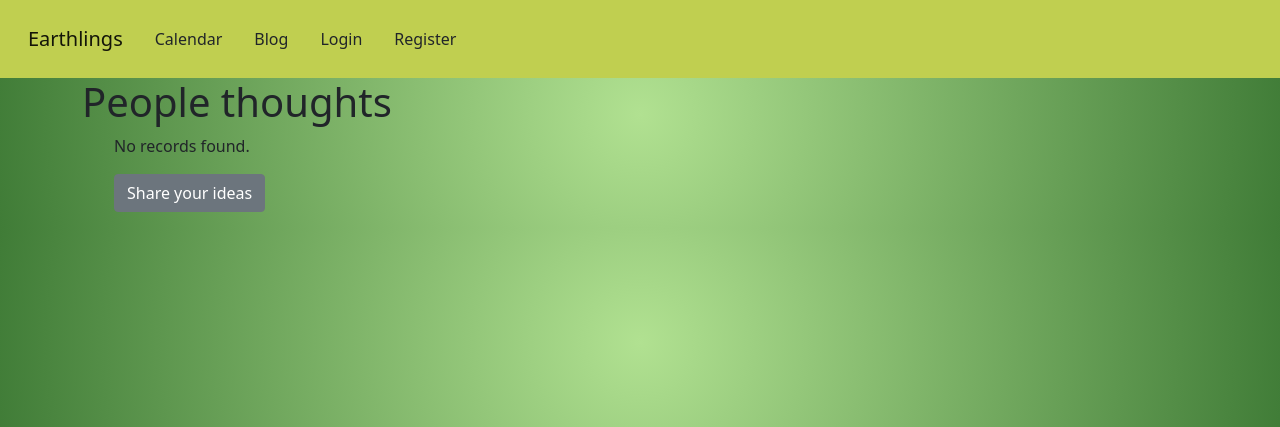
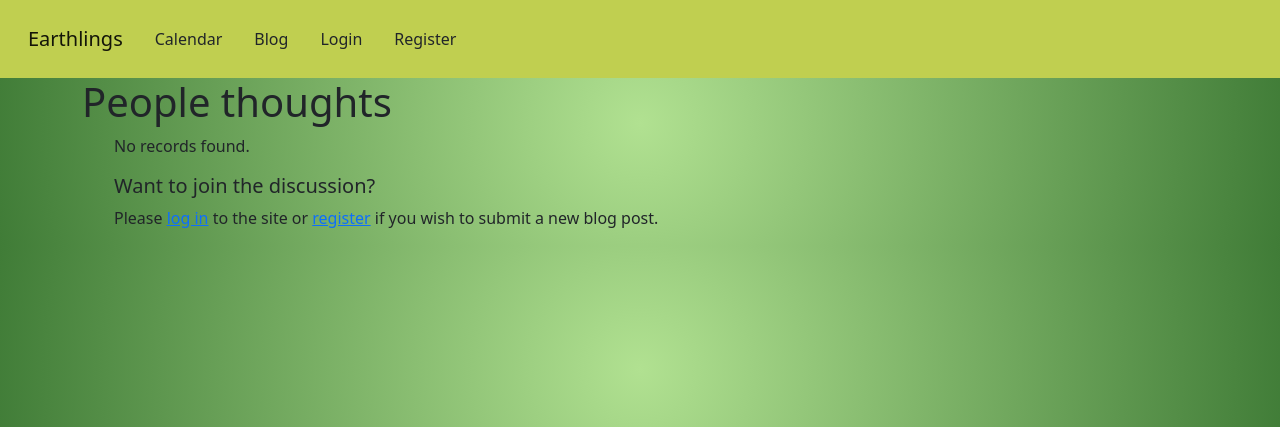
Before and after one commit to JoyZadan/Earthlings, a Flask app: page /blog in a window 1280 px wide. Shown: the top 427 px of the page. Run offline with Flask 2, Linux system fonts and the light colour scheme; data that the repository does not hold is empty; some libraries are stand-ins or nearby versions.

Commit message:
Fixes add blog bugs from both front and back end

```diff
--- a/app.py
+++ b/app.py
@@ -224,18 +224,25 @@ def blog():
 
 @app.route('/add_blog', methods=['GET', 'POST'])
 def add_blog():
-    blog_categories = mongo.db.categories.find()
-    if request.method == 'POST':
-        if "user" in session:
-            submit = {
-                'categories': request.form.getlist('categories_list'),
-                'title': request.form.get('title'),
-                'blog_text': request.form.get('blog_text'),
-                'created_by': session['user']
-            }
-            mongo.db.blog.insert_one(submit)
-            flash("Record {} created".format(submit['title']))
-            return render_template('blog.html')
+    # Check if user is in session
+    if "user" in session:
+        blog_categories = mongo.db.categories.find()
+        blog_list = list(mongo.db.blog.find())
+        category_list = list(mongo.db.categories.find())
+        if request.method == 'POST':
+            if "user" in session:
+                submit = {
+                    'categories': request.form.getlist('categories_list'),
+                    'title': request.form.get('title'),
+                    'blog_text': request.form.get('blog_text'),
+                    'created_by': session['user']
+                }
+                mongo.db.blog.insert_one(submit)
+                flash("Record {} created".format(submit['title']))
+                return render_template('blog.html', blog_list=blog_list,
+                           category_list=category_list)
+    else:
+        return redirect(url_for("login"))
     return render_template('add_blog.html', categories=blog_categories)
 
 
--- a/templates/add_blog.html
+++ b/templates/add_blog.html
@@ -5,7 +5,7 @@
     <h1>People thoughts</h1>
 
     <div class="blog-container">
-        <form method="post" action="{{ url_for('add_blog') }}">
+        <form method="POST" action="{{ url_for('add_blog') }}">
             <div class="mb-3">
                 <select class="form-select" multiple aria-label="select multiple categories" size="3" name="categories_list">
                     <option selected disabled>Select categories</option>
--- a/templates/blog.html
+++ b/templates/blog.html
@@ -56,8 +56,15 @@
             </li>
         {% endfor %}
     </ul>
-        {% else %}
-            <p>No records found.</p>
-        {% endif %}
-    <a href="{{ url_for('add_blog') }}" class="btn btn-secondary">Share your ideas</a>
+    {% else %}
+        <p>No records found.</p>
+    {% endif %}
+
+    {% if session.user %}
+        <a href="{{ url_for('add_blog') }}" class="btn btn-secondary">Share your ideas</a>
+    {% else %}
+        <h5>Want to join the discussion?</h5>
+        <p>Please <a href="{{ url_for('login') }}">log in</a> to the site or <a href="{{ url_for('register') }}">register</a> if you wish to submit a new blog post.</p>
+    {% endif %}
+
 {% endblock %}
--- a/templates/register.html
+++ b/templates/register.html
@@ -52,8 +52,8 @@
         <div class="row mt-3">
             <div class="col s12">
                 <p class="right-align">
-                    Already registered? Please Login
-                    <a href="{{ url_for('login') }}" class="light-blue-text text-darken-4">Login</a>
+                    Already registered? Please
+                    <a href="{{ url_for('login') }}" class="light-blue-text text-darken-4">Log in</a>
                 </p>
             </div>
         </div>
```
Also changed, not shown: README.md.
